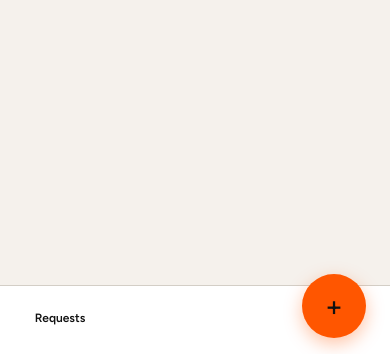
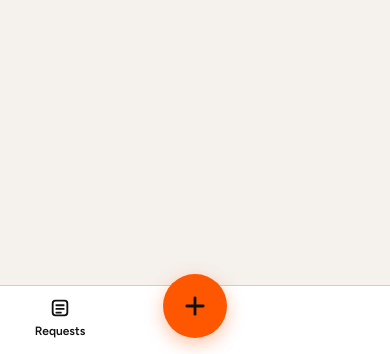
Before and after one commit to DimanyYar/dimond, a Django app: page /requests/ in a window 390 px wide. Shown: the part 490-844 px from the top of the page. Run offline with Django 5.2, Linux system fonts and the light colour scheme; the visitor is signed in with stand-in values (Sample User, id 1); data that the repository does not hold is empty; parts of the project's set-up code (start-up, migrations or seed data) failed here and were passed over.

Commit message:
feat(ui): phone tab bar as in the mockup: Requests with an icon, + in the middle
Co-Authored-By: Claude Opus 5.5 <noreply@anthropic.com>
Claude-Session: https://claude.ai/code/session_018bPDJHrQ2hoAA7RxjawRF8

```diff
--- a/static/css/dimond.css
+++ b/static/css/dimond.css
@@ -247,9 +247,11 @@ h2 {
     left: 0;
     right: 0;
     bottom: 0;
-    display: flex;
-    justify-content: space-between;
+    /* Three slots: tabs left, the + in the middle, the right one free for Account (#26). */
+    display: grid;
+    grid-template-columns: 1fr auto 1fr;
     align-items: center;
+    justify-items: start;
     background: var(--surface);
     border-top: 1px solid var(--hairline);
     padding: var(--space-2) var(--space-5) calc(var(--space-3) + env(safe-area-inset-bottom));
@@ -262,7 +264,7 @@ h2 {
     flex-direction: column;
     align-items: center;
     justify-content: center;
-    gap: 2px;
+    gap: 3px;
     color: var(--muted);
     text-decoration: none;
     font-size: 12px;
@@ -280,9 +282,9 @@ h2 {
     height: 64px;
     margin-top: -24px;
     border-radius: 50%;
+    justify-self: center;
     background: var(--accent);
     color: var(--ink);
-    font-size: 28px;
     box-shadow: 0 6px 18px rgb(255 86 0 / 35%);
   }
 }
--- a/templates/layouts/client.html
+++ b/templates/layouts/client.html
@@ -12,6 +12,11 @@ may always send a request. Pages fill `content`.
 {% endblock %}
 {% block topbar_meta %}{{ user.company }} {% include "accounts/sign_out_button.html" %}{% endblock %}
 {% block tabs %}
-  <a href="{% url 'my_requests' %}"{% if request.resolver_match.url_name == "my_requests" %} aria-current="page"{% endif %}>Requests</a>
-  <a href="{% url 'new_request' %}" class="tab-new" aria-label="New request"{% if request.resolver_match.url_name == "new_request" %} aria-current="page"{% endif %}>+</a>
+  <a href="{% url 'my_requests' %}"{% if request.resolver_match.url_name == "my_requests" %} aria-current="page"{% endif %}>
+    <svg width="22" height="22" viewBox="0 0 24 24" fill="none" stroke="currentColor" stroke-width="2" stroke-linecap="round" stroke-linejoin="round" aria-hidden="true"><rect x="4" y="4" width="16" height="16" rx="3"/><path d="M8 9h8"/><path d="M8 13h8"/><path d="M8 17h5"/></svg>
+    Requests
+  </a>
+  <a href="{% url 'new_request' %}" class="tab-new" aria-label="Summon Dimon: new request"{% if request.resolver_match.url_name == "new_request" %} aria-current="page"{% endif %}>
+    <svg width="28" height="28" viewBox="0 0 24 24" fill="none" stroke="currentColor" stroke-width="2.4" stroke-linecap="round" aria-hidden="true"><path d="M12 5v14"/><path d="M5 12h14"/></svg>
+  </a>
 {% endblock %}
```
